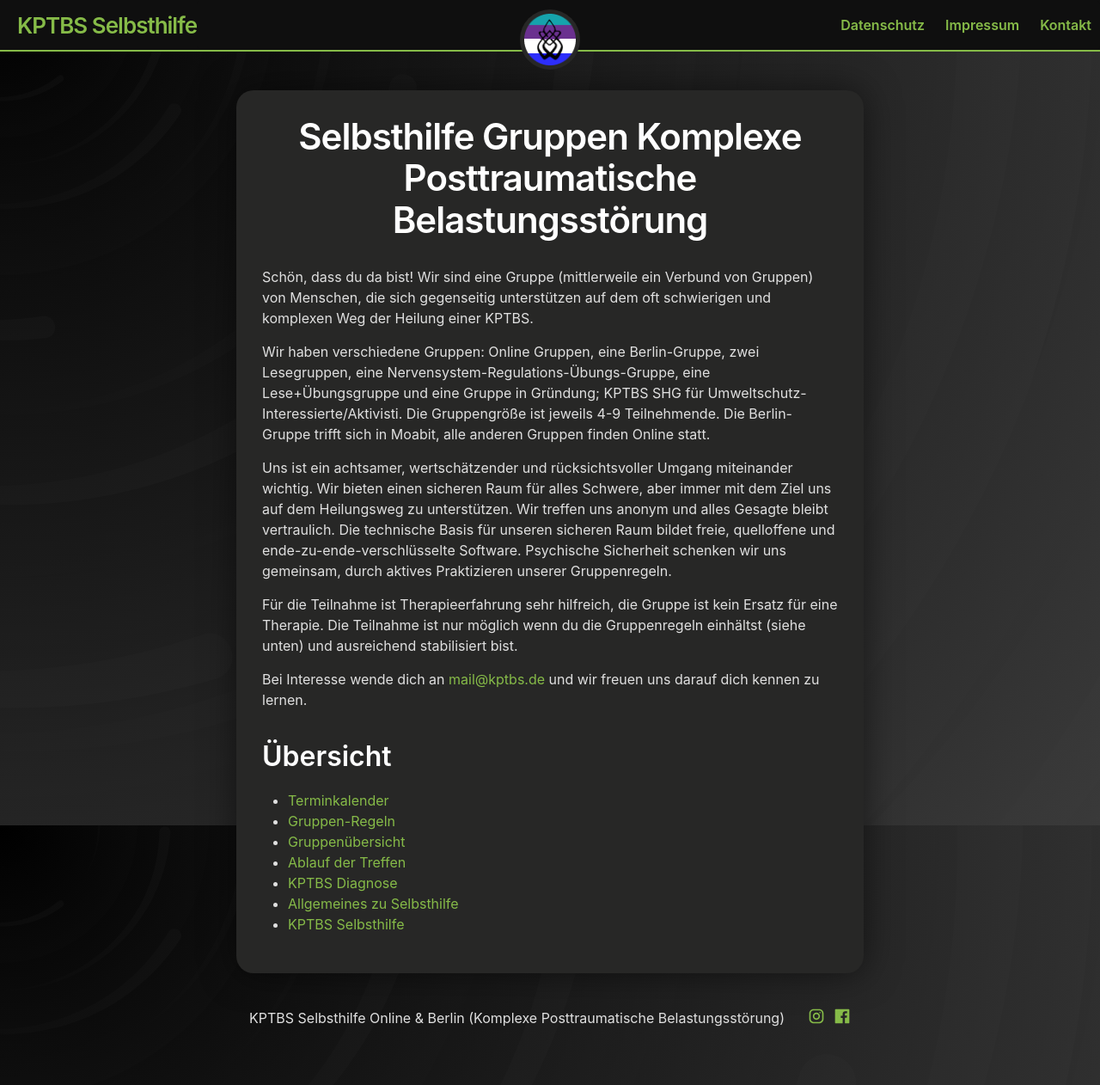
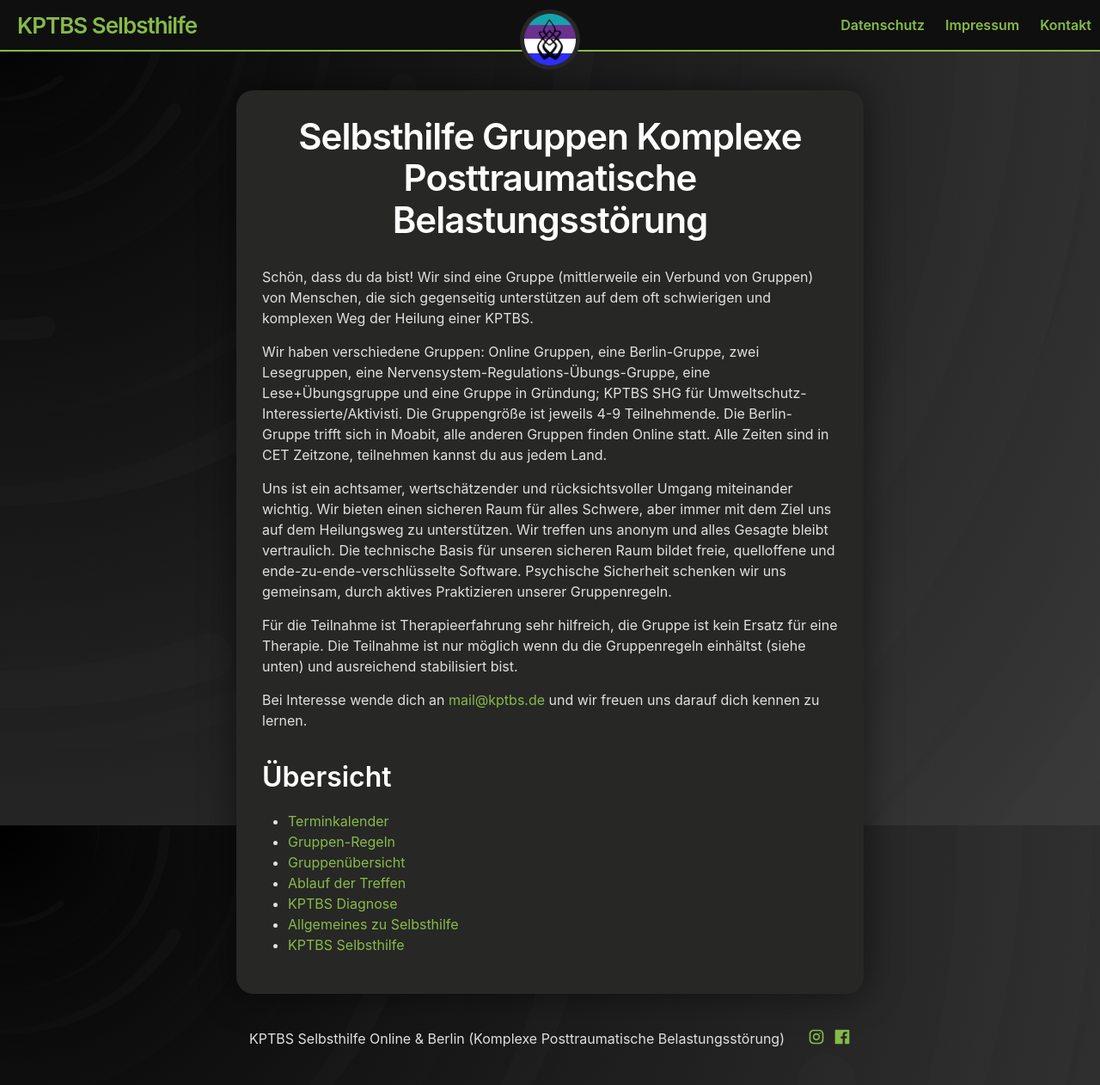
Before and after one commit to 3xz/k-ptbs, a Jekyll site: the page built from _posts/2023-07-18-willkommen.md, in a window 1280 px wide and 1262 px high. Shown: the whole window at 86% size. Built offline with Jekyll 4.4.1, drawn with Linux system fonts in a browser that asks for light colours.

Commit message:
Update 2023-07-18-willkommen.md

```diff
--- a/_posts/2023-07-18-willkommen.md
+++ b/_posts/2023-07-18-willkommen.md
@@ -5,7 +5,7 @@ title: Selbsthilfe Gruppen Komplexe Posttraumatische Belastungsstörung
 
 Schön, dass du da bist! Wir sind eine Gruppe (mittlerweile ein Verbund von Gruppen) von Menschen, die sich gegenseitig unterstützen auf dem oft schwierigen und komplexen Weg der Heilung einer KPTBS.
 
-Wir haben verschiedene Gruppen: Online Gruppen, eine Berlin-Gruppe, zwei Lesegruppen, eine Nervensystem-Regulations-Übungs-Gruppe, eine Lese+Übungsgruppe und eine Gruppe in Gründung; KPTBS SHG für Umweltschutz-Interessierte/Aktivisti. Die Gruppengröße ist jeweils 4-9 Teilnehmende. Die Berlin-Gruppe trifft sich in Moabit, alle anderen Gruppen finden Online statt.
+Wir haben verschiedene Gruppen: Online Gruppen, eine Berlin-Gruppe, zwei Lesegruppen, eine Nervensystem-Regulations-Übungs-Gruppe, eine Lese+Übungsgruppe und eine Gruppe in Gründung; KPTBS SHG für Umweltschutz-Interessierte/Aktivisti. Die Gruppengröße ist jeweils 4-9 Teilnehmende. Die Berlin-Gruppe trifft sich in Moabit, alle anderen Gruppen finden Online statt. Alle Zeiten sind in CET Zeitzone, teilnehmen kannst du aus jedem Land.
 
 Uns ist ein achtsamer, wertschätzender und rücksichtsvoller Umgang miteinander wichtig. Wir bieten einen sicheren Raum für alles Schwere, aber immer mit dem Ziel uns auf dem Heilungsweg zu unterstützen. Wir treffen uns anonym und alles Gesagte bleibt vertraulich. Die technische Basis für unseren sicheren Raum bildet freie, quelloffene und ende-zu-ende-verschlüsselte Software. Psychische Sicherheit schenken wir uns gemeinsam, durch aktives Praktizieren unserer Gruppenregeln.
 
```
